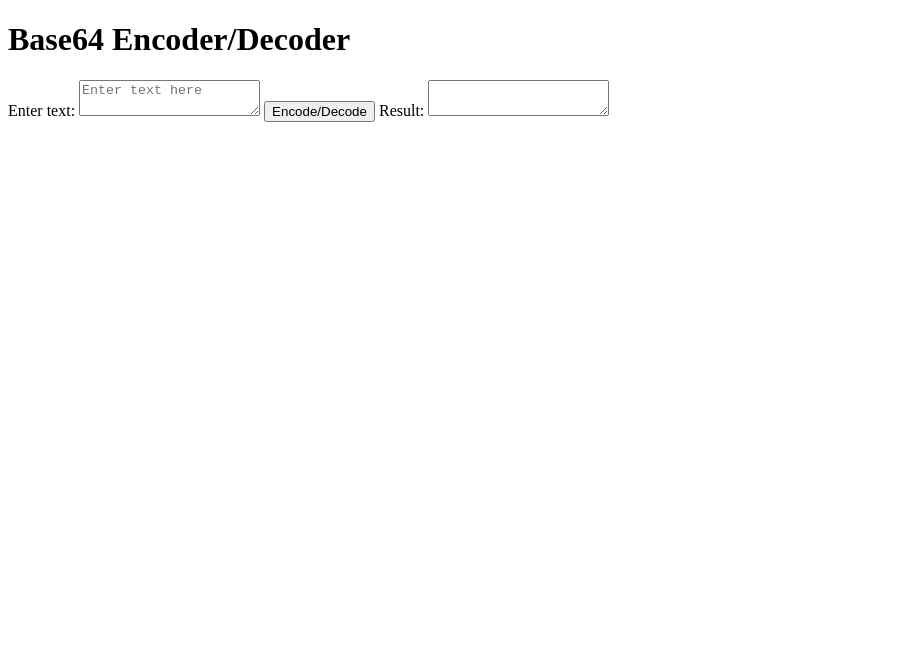
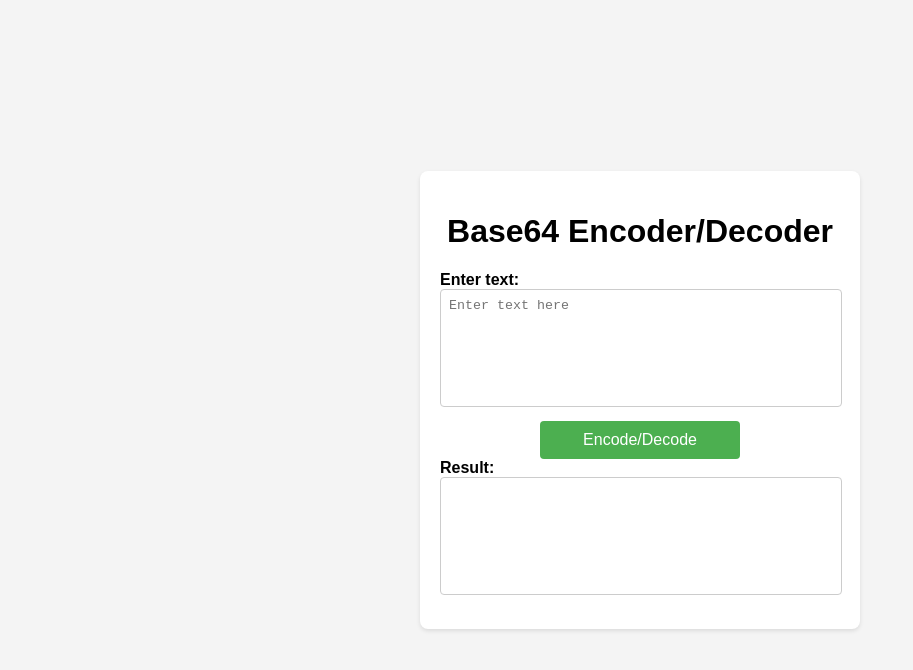
Before and after one commit to DavidTchintcharauli/base64CoderApp, a plain HTML site: page index.html in a window 1280 px wide. Shown: the whole page, without its empty margins (0-913 px from the left). Drawn offline with Linux system fonts and the light colour scheme.

Commit message:
create index.css file

```diff
--- /dev/null
+++ b/index.css
@@ -0,0 +1,52 @@
+body {
+    font-family: Arial, sans-serif;
+    background-color: #f4f4f4;
+    margin: 0;
+    padding: 0;
+    display: flex;
+    justify-content: center;
+    align-items: center;
+    height: 100vh;
+}
+
+.container {
+    background-color: #fff;
+    border-radius: 8px;
+    padding: 20px;
+    box-shadow: 0 2px 4px rgba(0, 0, 0, 0.1);
+    width: 400px;
+}
+
+h1 {
+    text-align: center;
+}
+
+label {
+    font-weight: bold;
+}
+
+textarea {
+    width: 96%;
+    height: 100px;
+    resize: none;
+    margin-bottom: 10px;
+    padding: 8px;
+    border: 1px solid #ccc;
+    border-radius: 4px;
+}
+
+button {
+    background-color: #4caf50;
+    color: #fff;
+    padding: 10px 20px;
+    border: none;
+    border-radius: 4px;
+    cursor: pointer;
+    width: 50%;
+    font-size: 16px;
+    margin-left: 25%;
+}
+
+button:hover {
+    background-color: #45a049;
+}
--- a/index.html
+++ b/index.html
@@ -4,14 +4,14 @@
     <meta charset="UTF-8">
     <meta name="viewport" content="width=device-width, initial-scale=1.0">
     <title>Document</title>
-    <link rel="stylesheet" href="">
+    <link rel="stylesheet" href="./index.css">
 </head>
 <body>
     <div class="container">
         <h1>Base64 Encoder/Decoder</h1>
         <label for="text">Enter text:</label>
         <textarea name="text" id="text" placeholder="Enter text here"></textarea>
-        <button id="submitBtn">Encode/Decode</button>
+        <button id="submitBtn">Encode/Decode</button><br>
         <label for="result">Result:</label>
         <textarea name="result" id="result" readonly></textarea>
     </div>
```
